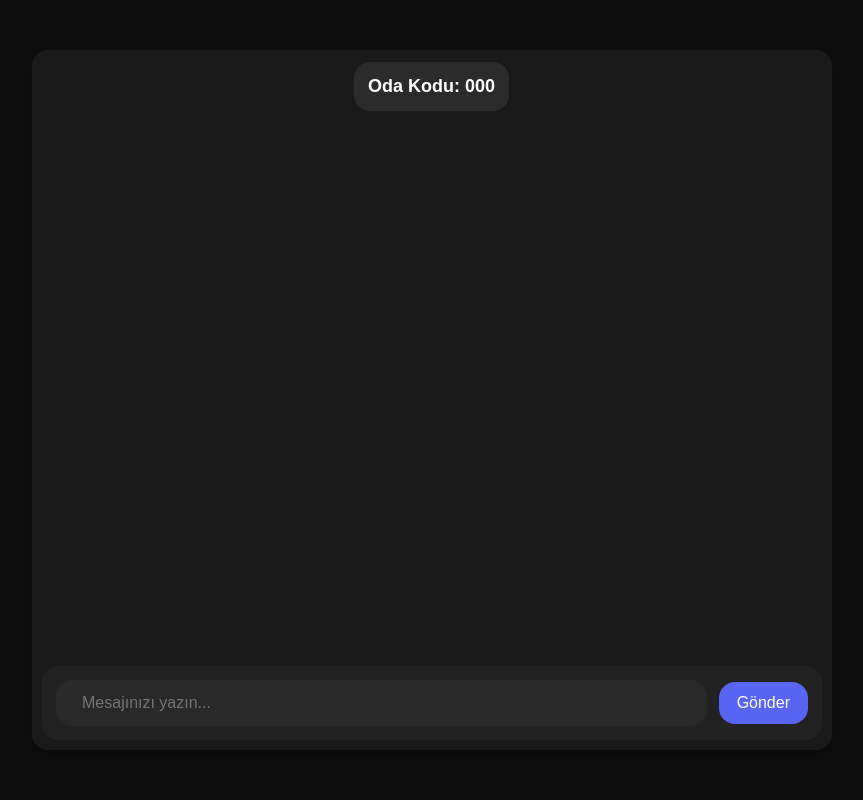
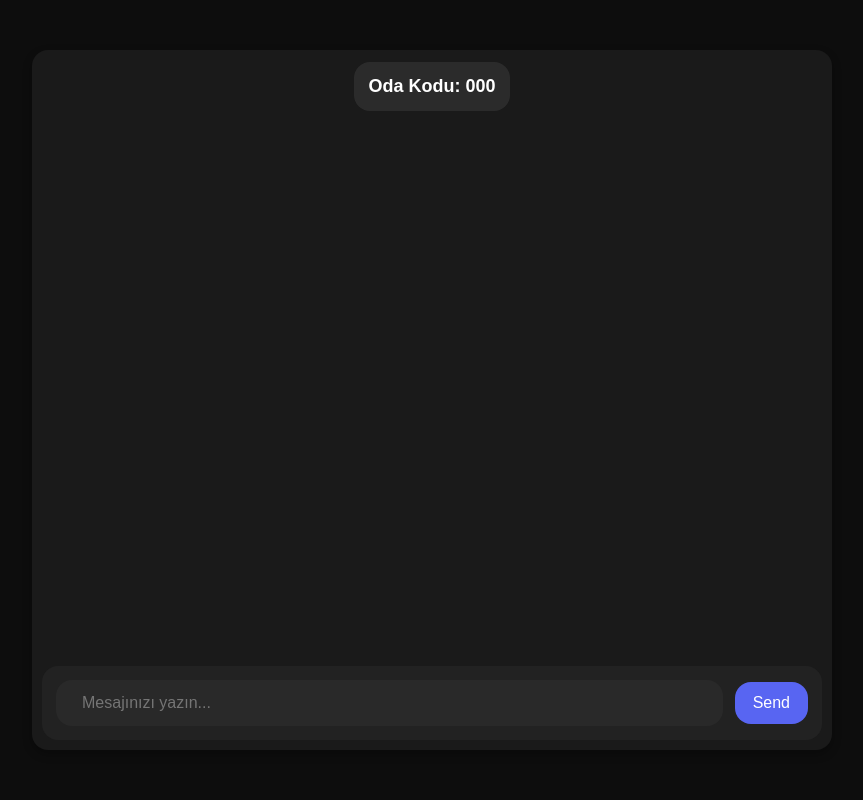
Before and after one commit to Sacid66/yard-met, a Flask app: template templates/chat.html in a window 1280 px wide. Shown: the whole page, without its empty margins (208-1071 px from the left). Run offline with Flask 2, Linux system fonts and the light colour scheme; the template is opened without the code that fills it: most values are stand-ins (such as "Sample title", 1, 10 or a date in 2020); some libraries are stand-ins or nearby versions.

Commit message:
Update chat.html

```diff
--- a/templates/chat.html
+++ b/templates/chat.html
@@ -13,7 +13,7 @@
         <div id="messages"></div>
         <div class="input-area">
             <input type="text" id="message-input" placeholder="Mesajınızı yazın...">
-            <button id="send-button">Gönder</button>
+            <button id="send-button">Send</button>
         </div>
     </div>
 
```
